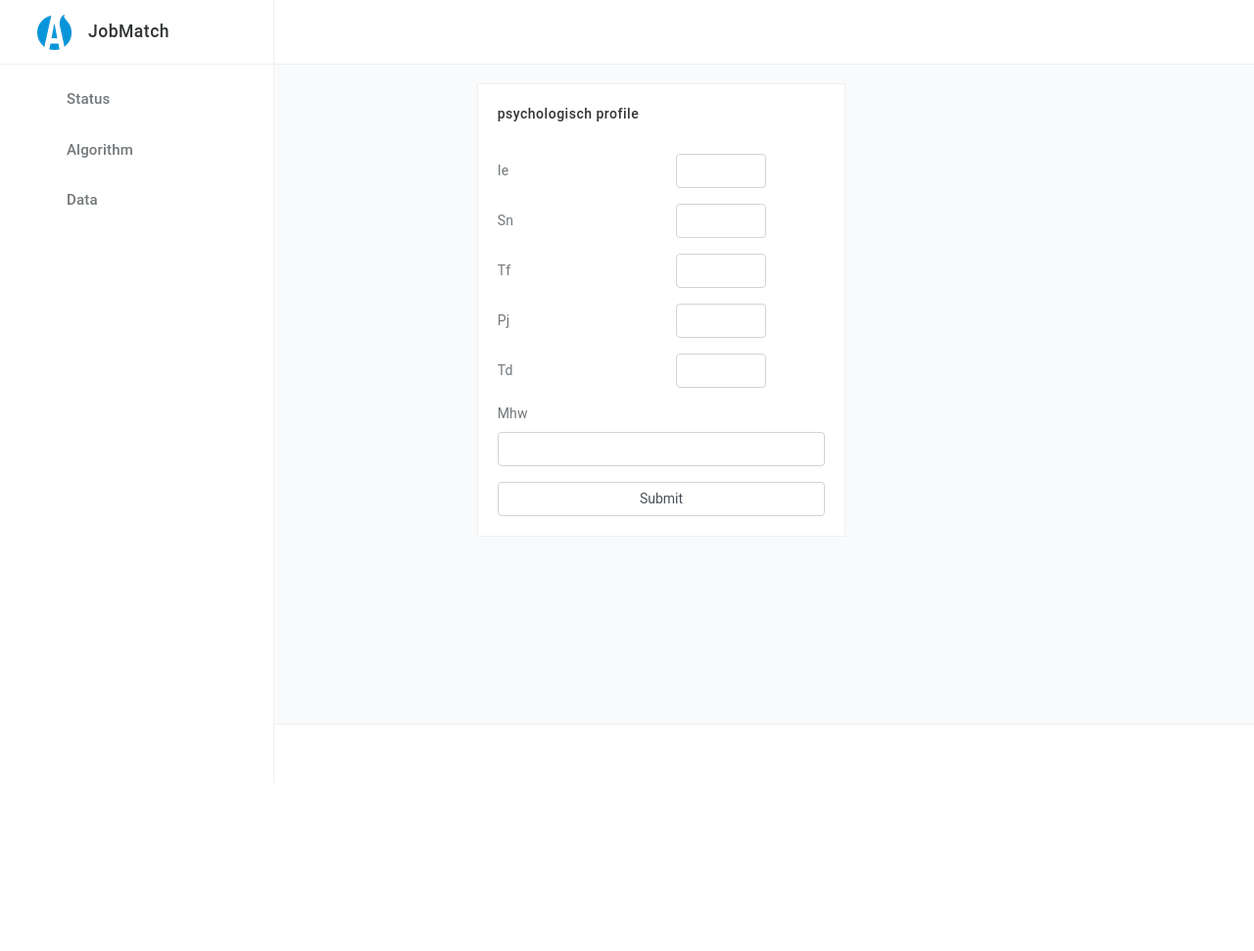
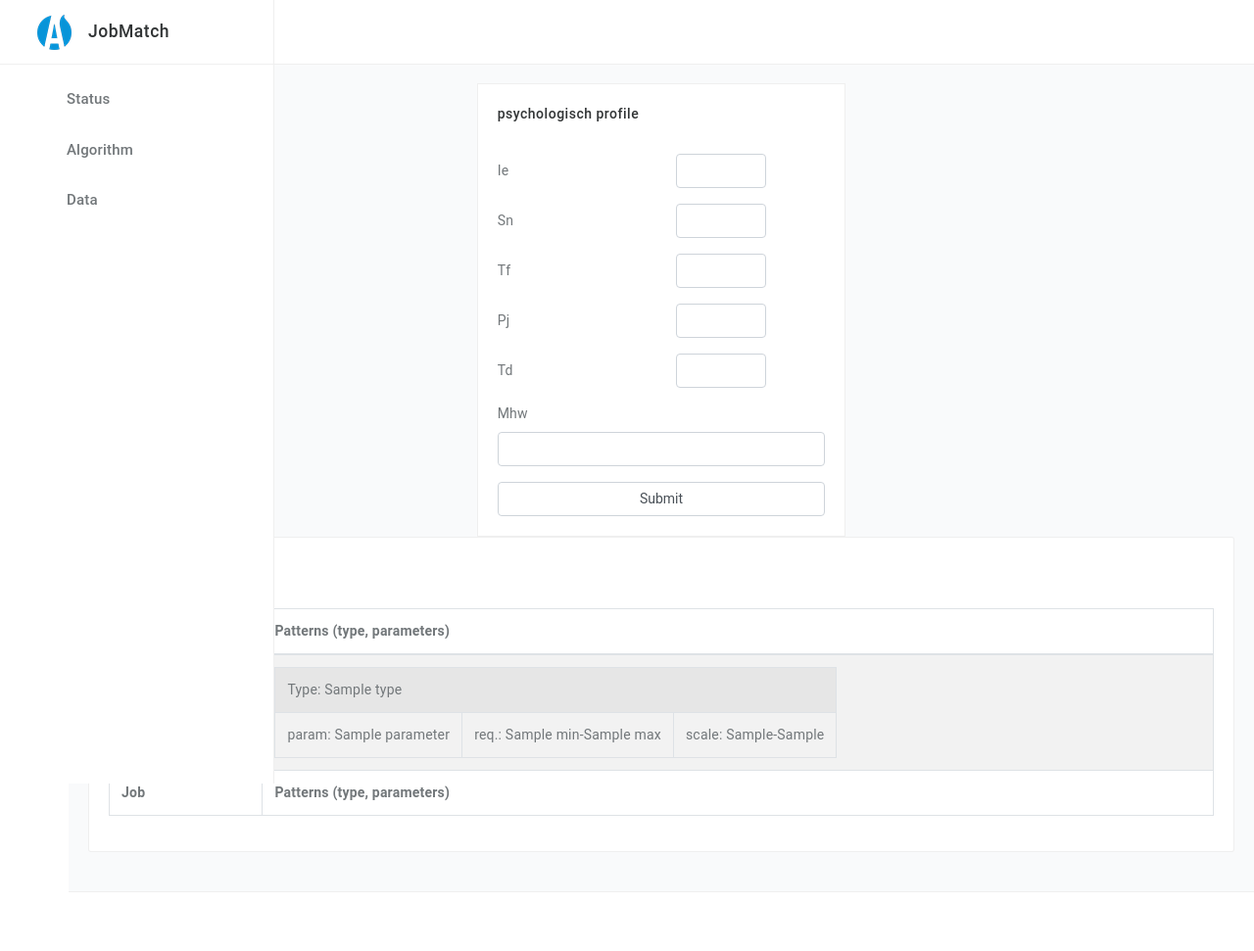
Before and after one commit to Jos1988/jobmatch, a Symfony app: template templates/matching/index.html.twig in a window 1280 px wide. Shown: the whole page at 98% size. Before the commit the page ends 800 px from the top, so only its background shows below. Run offline with Twig, Linux system fonts and the light colour scheme; the template is opened without the code that fills it: most values are stand-ins (such as "Sample title", 1, 10 or a date in 2020); form fields are guessed from the names that the template uses; style sheets or scripts are compiled from the project's sources; some libraries are stand-ins or nearby versions.

Commit message:
Frontend - now showing results after submitting psych form.

```diff
--- a/templates/matching/index.html.twig
+++ b/templates/matching/index.html.twig
@@ -37,4 +37,51 @@
             </div>
         </div>
     </div>
+    {% if jobs is defined %}
+        <div class="row">
+            <div class="col-md-12">
+                <div class="bgc-white bd bdrs-3 p-20 mB-20">
+                    <h4 class="c-grey-900 mB-20">Result:</h4>
+                    <table id="dataTable" class="table table-striped table-bordered" cellspacing="0" width="100%">
+                        <thead>
+                        <tr>
+                            <th>Job</th>
+                            <th>Patterns (type, parameters)</th>
+                        </tr>
+                        </thead>
+                        <tfoot>
+                        <tr>
+                            <th>Job</th>
+                            <th>Patterns (type, parameters)</th>
+                        </tr>
+                        </tfoot>
+                        <tbody>
+                        {% for job in jobs %}
+                            <tr>
+                                <td>{{ job.name }}</td>
+                                <td>
+                                    <table>
+                                        {% for pattern in job.patterns %}
+                                            <tr>
+                                                <td colspan="3">Type: {{ pattern.type }}</td>
+                                            </tr>
+                                            {% for parameter in pattern.parameters %}
+                                                <tr>
+                                                    <td>param: {{ parameter['name'] }}</td>
+                                                    <td>req.: {{ parameter['min'] ~ '-' ~ parameter['max'] }}</td>
+                                                    <td>
+                                                        scale: {{ parameter['range_low'] ~ '-' ~ parameter['range_high'] }}</td>
+                                                </tr>
+                                            {% endfor %}
+                                        {% endfor %}
+                                    </table>
+                                </td>
+                            </tr>
+                        {% endfor %}
+                        </tbody>
+                    </table>
+                </div>
+            </div>
+        </div>
+    {% endif %}
 {% endblock %}
```
